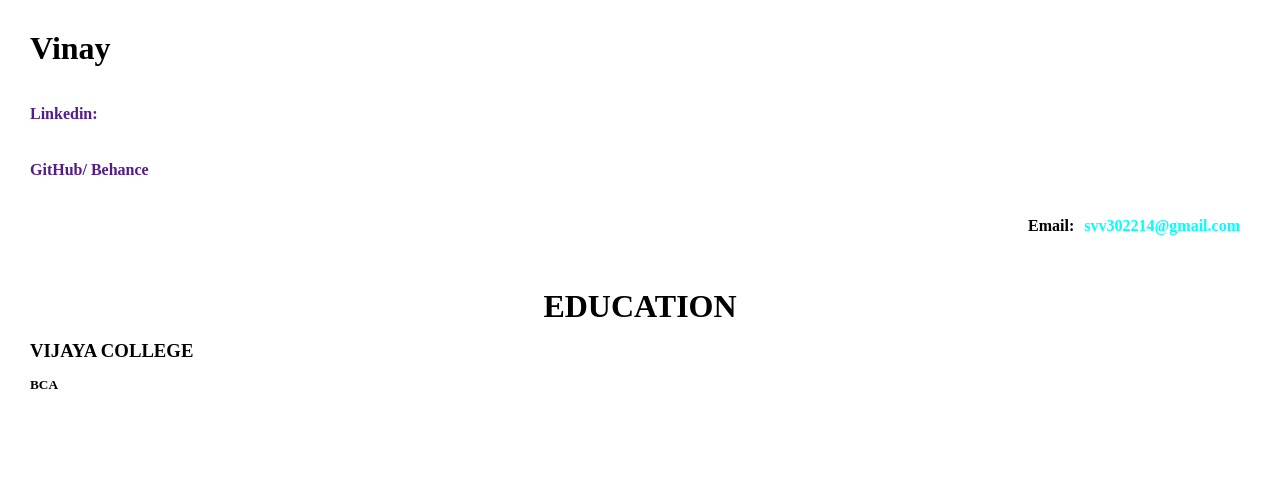
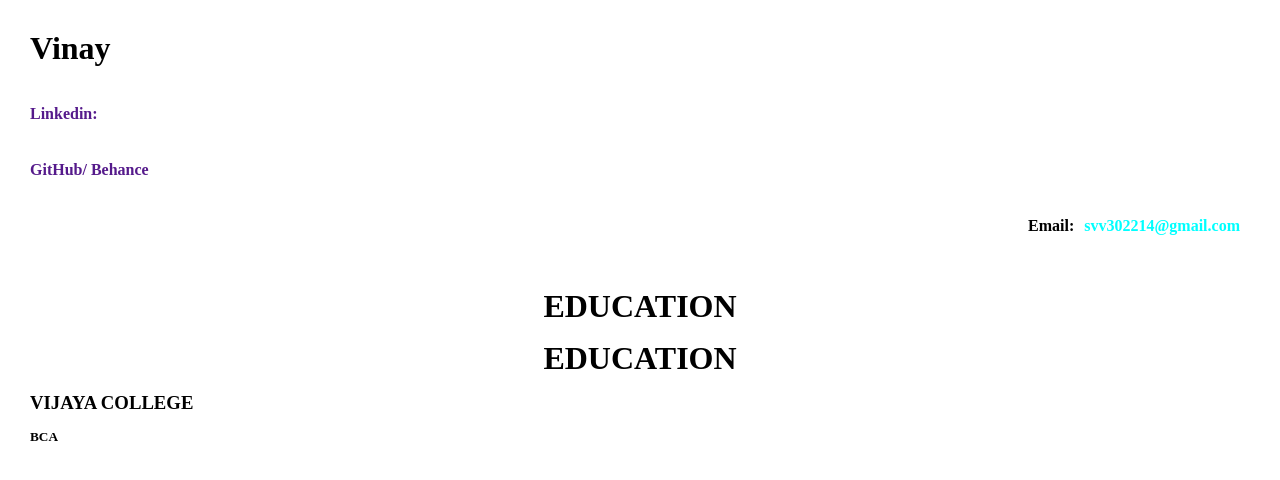
Before and after one commit to Vinaysv123/Resume, a plain HTML site: page index.html in a window 1280 px wide. Drawn offline with Linux system fonts and the light colour scheme.

Commit message:
second-commit

```diff
--- a/index.html
+++ b/index.html
@@ -21,6 +21,7 @@
     <br />
     <hr style="width: 100%; border: 5px black;">
     <h1 style="text-align:center" >EDUCATION</h1>
+    <h1 style="text-align:center" >EDUCATION</h1>
     <h3>VIJAYA COLLEGE</h3>
     <h5>BCA</h5>
 </body>
```
